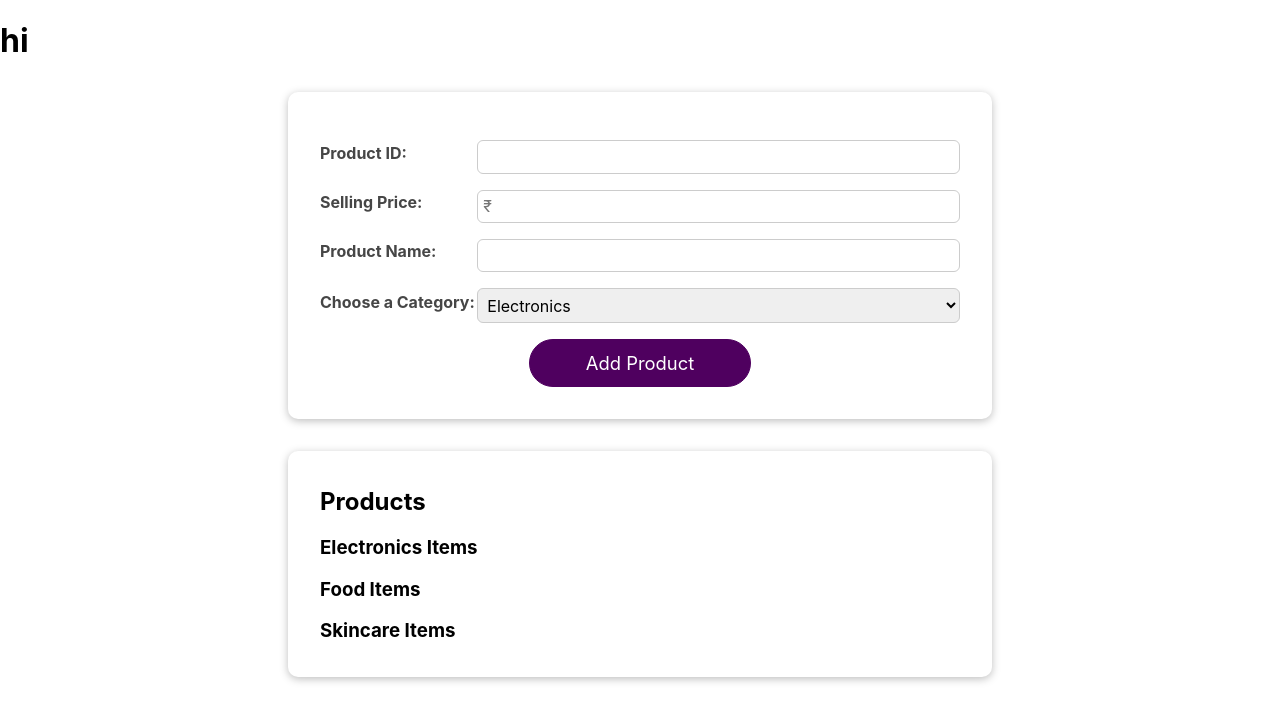
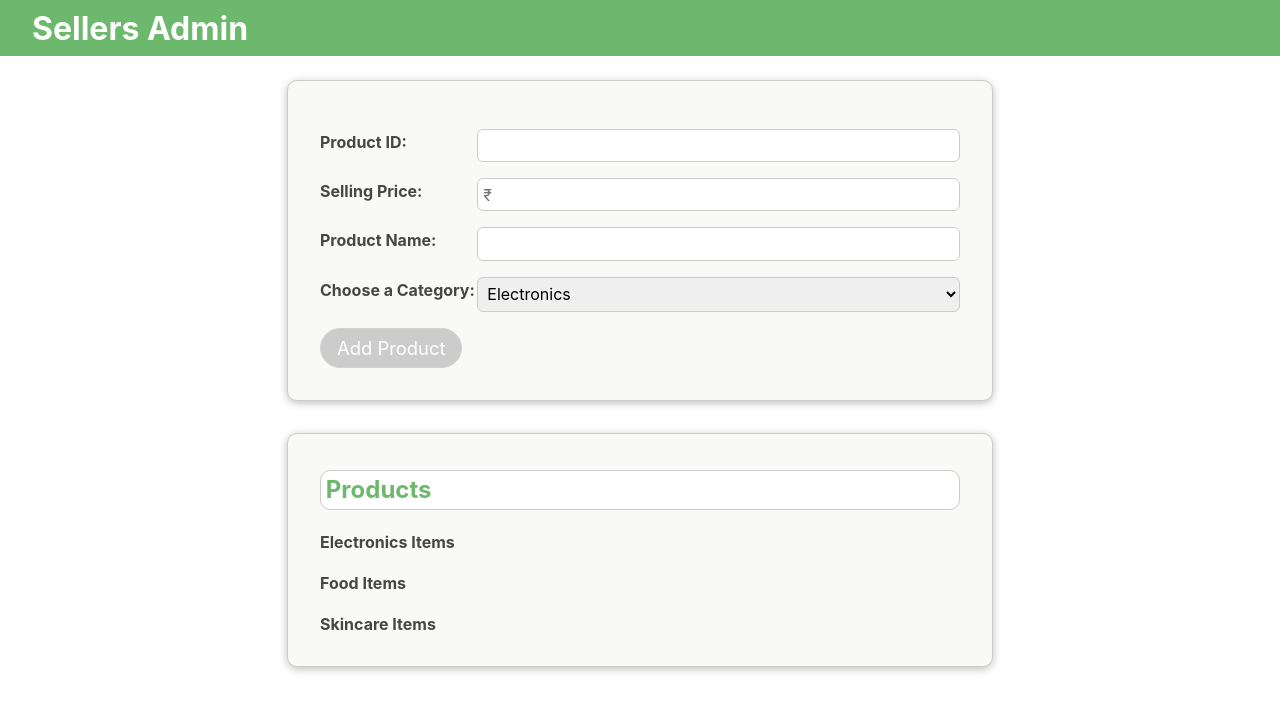
Before and after one commit to mithunmr888/sellers-admin-1, a React (Create React App) app: page / in a window 1280 px wide. Shown: the top 722 px of the page. Built offline with nearby package versions, Linux system fonts and the light colour scheme.

Commit message:
UI is finalised

```diff
--- a/public/index.html
+++ b/public/index.html
@@ -28,7 +28,9 @@
   </head>
   <body>
     <noscript>You need to enable JavaScript to run this app.</noscript>
-    <div id="root"></div>
+    <div
+      id="root"
+    ></div>
     <!--
       This HTML file is a template.
       If you open it directly in the browser, you will see an empty page.
--- a/src/App.js
+++ b/src/App.js
@@ -3,21 +3,28 @@ import { useState } from "react";
 import "./App.css";
 import SellersForm from "./components/SellersForm";
 import ProductLists from "./components/ProductLists/ProductLists";
+import MainHeader from "./components/MainHeader/MainHeader";
 
 function App() {
   const [enteredProduct, setEnteredProduct] = useState([]);
 
   const addingProductHandler = (productmentioned) => {
     console.log(productmentioned);
+    localStorage.setItem(
+      JSON.stringify(productmentioned.id),
+      JSON.stringify(productmentioned)
+    );
     setEnteredProduct((prevstate) => {
       return [productmentioned, ...prevstate];
     });
   };
 
-  const deleteProductHandler = () => {};
+  const deleteProductHandler = () => {
+    localStorage.removeItem();
+  };
   return (
     <>
-      <h1>hi</h1>
+      <MainHeader></MainHeader>
       <SellersForm onAddingProduct={addingProductHandler}></SellersForm>
       <ProductLists
         products={enteredProduct}
--- a/src/components/Button/Button.module.css
+++ b/src/components/Button/Button.module.css
@@ -1,9 +1,9 @@
 .button {
     font: inherit;
-    border: 1px solid #4f005f;
-    background: #4f005f;
+    border: 1px solid #cdd5ce;
+    background: #ccc;
     color: white;
-    padding: 0.75rem 3.5rem;
+    padding: 0.5rem 1rem;
     cursor: pointer;
     font-size: 1.15rem;
     border-radius: 30px;
@@ -11,8 +11,8 @@
 
   .button:hover,
   .button:active {
-    background: #741188;
-    border-color: #741188;
+    background: #6cb96d;
+    border-color: #61a257;
   }
 
   .button:focus {
--- a/src/components/Card/Card.module.css
+++ b/src/components/Card/Card.module.css
@@ -1,5 +1,6 @@
 .card {
-    background: white;
+    background: rgb(249, 249, 248);
     box-shadow: 0 2px 8px rgba(0, 0, 0, 0.26);
     border-radius: 10px;
+    border: 1.5px solid #ccc;
   }
--- /dev/null
+++ b/src/components/MainHeader/MainHeader.js
@@ -0,0 +1,12 @@
+import classes from "./MainHeader.module.css";
+import React from "react";
+
+const MainHeader = () => {
+  return (
+    <header className={classes["main-header"]}>
+      <h1> Sellers Admin</h1>;
+    </header>
+  );
+};
+
+export default MainHeader;
--- /dev/null
+++ b/src/components/MainHeader/MainHeader.module.css
@@ -0,0 +1,16 @@
+.main-header {
+    position: fixed;
+    top: 0;
+    left: 0;
+    width: 100%;
+    height: 3.5rem;
+    display: flex;
+    justify-content: space-between;
+    align-items: center;
+    background:#6cb96d;
+    padding: 0 2rem;
+  }
+
+  .main-header h1 {
+    color: white;
+  }
--- a/src/components/ProductList/ProductList.js
+++ b/src/components/ProductList/ProductList.js
@@ -3,10 +3,13 @@ import classes from "./ProductList.module.css";
 const ProductList = (props) => {
   return (
     <div className={classes.list}>
-      <li>{props.children}</li>
-      <button onClick={props.onDeleteProduct}>Delete Product</button>
+      <li>
+        {props.children}
+        <button className={classes.button} onClick={props.onDeleteProduct}>
+          Delete Product
+        </button>
+      </li>
     </div>
-
   );
 };
 
--- a/src/components/ProductList/ProductList.module.css
+++ b/src/components/ProductList/ProductList.module.css
@@ -1,5 +1,48 @@
 .list {
-    background: white;
-    box-shadow: 0 2px 8px rgba(0, 0, 0, 0.26);
-    border-radius: 10px;
+  margin: 1rem 0;
+  display: flex;
+  align-items: stretch;
+  flex-direction: column;
+  font: inherit;
+  background: white;
+  cursor: pointer;
+  list-style: none;
+  max-width: 37rem;
+  flex: 3;
+  padding: 0.35rem 0.35rem;
+  border-radius: 6px;
+  border: 1px solid #ccc;
 }
+
+
+.button {
+    font: inherit;
+    border: 1px solid #cdd5ce;
+    background: #ccc;
+    color: white;
+    padding: 0.1rem .3rem;
+    cursor: pointer;
+    font-size: .8rem;
+    border-radius: 30px;
+    margin-left: .5rem;
+  }
+
+  .button:hover,
+  .button:active {
+    background: #6cb96d;
+    border-color: #61a257;
+  }
+
+  .button:focus {
+    outline: none;
+  }
+
+  button:disabled,
+  button:focus:disabled,
+  button:hover:disabled,
+  button:active:disabled {
+    background: #ccc;
+    border-color: #ccc;
+    color: #666666;
+    cursor: not-allowed;
+  }
--- a/src/components/ProductLists/ProductLists.js
+++ b/src/components/ProductLists/ProductLists.js
@@ -19,7 +19,7 @@ const ProductLists = (props) => {
       <h2>Products</h2>
       {Object.keys(categorizedProducts).map((category) => (
         <div key={category}>
-          <h3>{`${category} Items`}</h3>
+          <h4>{`${category} Items`}</h4>
           <ul>
             {categorizedProducts[category].map((product) => (
               <ProductList
--- a/src/components/ProductLists/ProductLists.module.css
+++ b/src/components/ProductLists/ProductLists.module.css
@@ -1,6 +1,24 @@
 .all_lists {
-    width: 90%;
-    max-width: 40rem;
-    margin: 2rem auto;
-    padding: 1rem 2rem;
-  }
+  width: 80%;
+  max-width: 40rem;
+  margin: 2rem auto;
+  padding: 1rem 2rem;
+}
+
+h2 {
+  font-weight: bold;
+  flex: 1;
+  color: #6cb96d;
+  margin-bottom: 0.5rem;
+  background-color: #ffffff;
+  padding: 0.3rem 0.3rem;
+  border: 1px solid #ccc;
+  border-radius: 10px;
+}
+
+h4 {
+  font-weight: bold;
+  flex: 1;
+  color: #464646;
+  margin-bottom: 0.5rem;
+}
--- a/src/components/SellersForm.module.css
+++ b/src/components/SellersForm.module.css
@@ -1,7 +1,8 @@
 .sellers_login {
-    width: 90%;
+  width: 80%;
   max-width: 40rem;
-    margin: 2rem auto;
+  margin: 5rem auto;
+  margin-bottom: 2rem;
   padding: 2rem;
 }
 
@@ -34,8 +35,8 @@
 
 .control input:focus {
   outline: none;
-    border-color: #4f005f;
-    background: #f6dbfc;
+  border-color: #ccc;
+  background: #ebf7ea;
 }
 
 .control.invalid input {
@@ -52,8 +53,13 @@
   border: 1px solid #ccc;
 }
 
+.selectors:focus-visible{
+  outline: none;
+  border-color: #ccc;
+  background: #ebf7ea;
+}
 .actions {
-    text-align: center;
+  text-align: start;
 }
 
 @media (min-width: 768px) {
@@ -61,5 +67,4 @@
     align-items: center;
     flex-direction: row;
   }
-
 }
```
Lines whose indentation alone changed are shown as unchanged.
